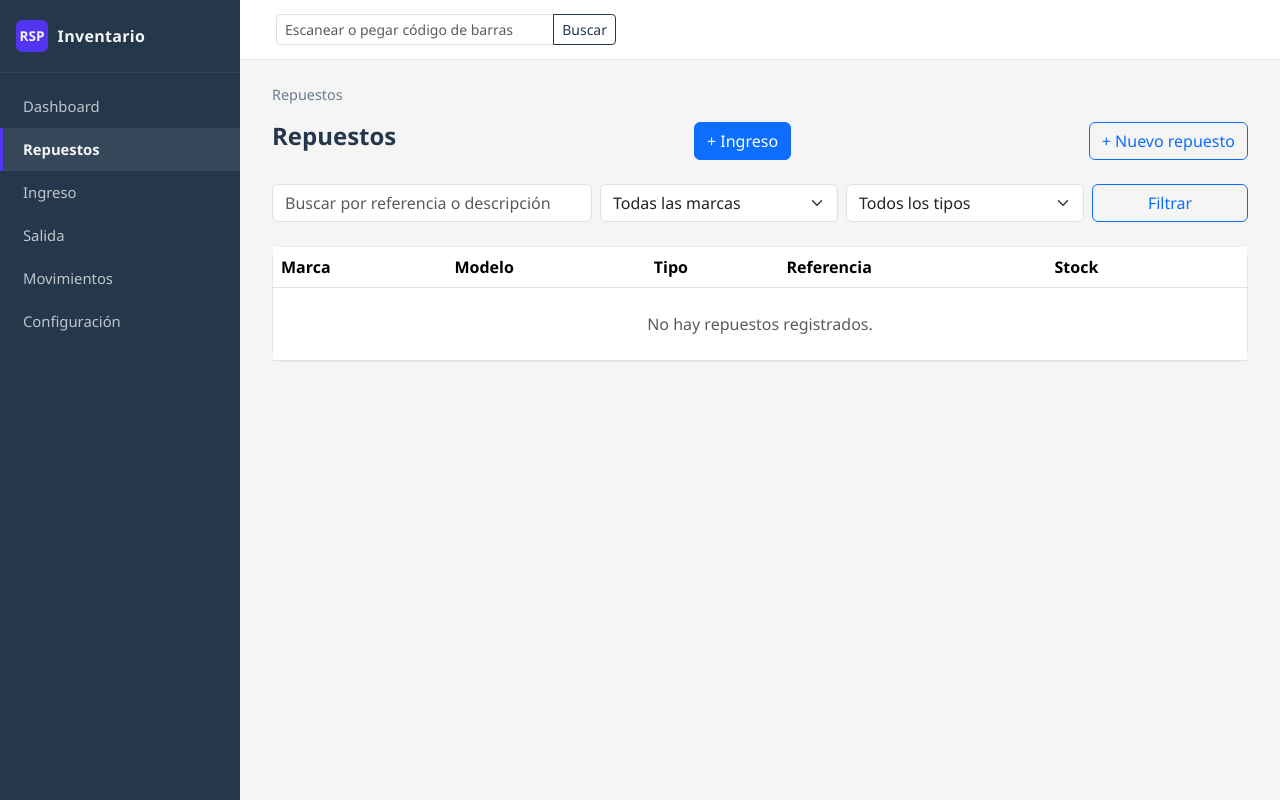
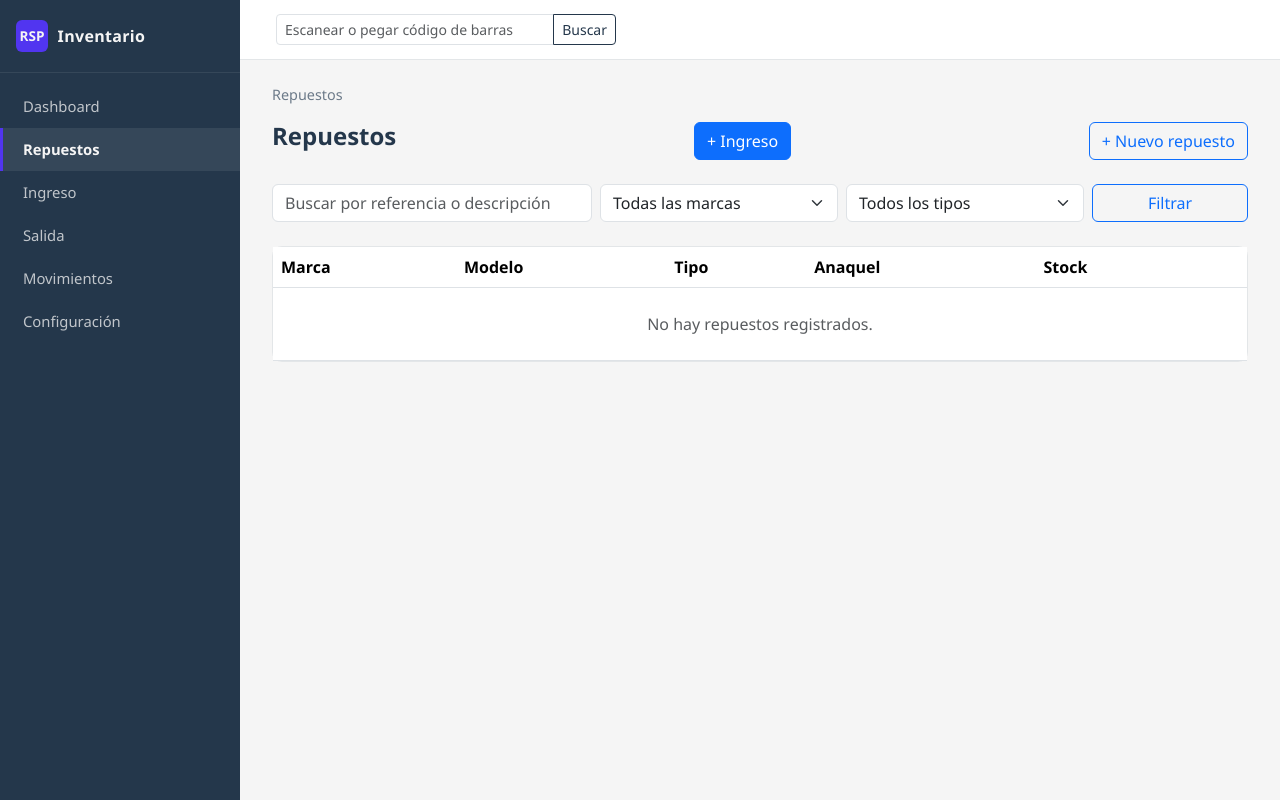
Before and after one commit to sebas1016/gestionInvetarioRSP, a Django app: page /repuestos/ in a window 1280 px wide. Run offline with Django 5.2, Linux system fonts and the light colour scheme; data that the repository does not hold is empty.

Commit message:
Se puede buscar con palabras minusculas en el codigo de barras, se ṕuede eliminar asi haya stock, se elimina columna referencia y se pone anaquel

```diff
--- a/inventario_system/almacen/services/inventario_service.py
+++ b/inventario_system/almacen/services/inventario_service.py
@@ -1,5 +1,5 @@
 from django.db import transaction
-from django.db.models import Q
+from django.db.models import Q, OuterRef, Subquery
 from ..models import Repuesto, UnidadRepuesto, MovimientoInventario, ComponenteRetirado
 from .codigo_service import CodigoService
 from .barcode_service import BarcodeService
@@ -102,9 +102,17 @@ class InventarioService:
     """
     @staticmethod
     def listar_repuestos(marca_id=None, tipo_id=None, busqueda=""):
+        ultimo_anaquel = (
+            MovimientoInventario.objects
+            .filter(repuesto=OuterRef("pk"), anaquel_destino__isnull=False)
+            .order_by("-fecha")
+            .values("anaquel_destino__codigo")[:1]
+        )
+
         qs = (
             Repuesto.objects
             .select_related("modelo__marca", "tipo")
+            .annotate(anaquel_actual=Subquery(ultimo_anaquel))
             .order_by("modelo__marca__nombre", "modelo__nombre", "referencia")
         )
 
--- a/inventario_system/almacen/templates/inventario/repuesto_list.html
+++ b/inventario_system/almacen/templates/inventario/repuesto_list.html
@@ -48,7 +48,7 @@
                     <th>Marca</th>
                     <th>Modelo</th>
                     <th>Tipo</th>
-                    <th>Referencia</th>
+                    <th>Anaquel</th>
                     <th>Stock</th>
                     <th></th>
                 </tr>
@@ -59,12 +59,11 @@
                         <td>{{ repuesto.modelo.marca.nombre }}</td>
                         <td>{{ repuesto.modelo.nombre }}</td>
                         <td>{{ repuesto.tipo.nombre }}</td>
-                        <td>{{ repuesto.referencia }}</td>
                         <td>
-                            {% if repuesto.stock <= repuesto.stock_minimo %}
-                                <span class="badge bg-danger">{{ repuesto.stock }}</span>
+                            {% if repuesto.anaquel_actual %}
+                                <span class="badge bg-light text-dark border">{{ repuesto.anaquel_actual }}</span>
                             {% else %}
-                                <span class="badge bg-secondary">{{ repuesto.stock }}</span>
+                                <span class="text-muted">—</span>
                             {% endif %}
                         </td>
                         <td>
--- a/inventario_system/almacen/views/inventario_views.py
+++ b/inventario_system/almacen/views/inventario_views.py
@@ -187,7 +187,7 @@ def buscar_por_codigo(request):
     if not codigo:
         messages.error(request, "Debes ingresar o escanear un código.")
         return redirect("repuesto_list")
-    codigo = codigo.upper()  # Convertir a mayúsculas para la búsqueda
+    codigo = codigo
     tipo, objeto = InventarioService.buscar_por_codigo(codigo)
 
     if tipo == "unidad":
--- a/inventario_system/almacen/views/movimiento_views.py
+++ b/inventario_system/almacen/views/movimiento_views.py
@@ -107,7 +107,7 @@ def salida(request):
     form = None
 
     if codigo:
-        codigo = codigo.upper()  # Convertir a mayúsculas para la búsqueda
+        codigo = codigo
         tipo_encontrado, objeto_encontrado = InventarioService.buscar_por_codigo(codigo)
 
         if tipo_encontrado is None:
```
